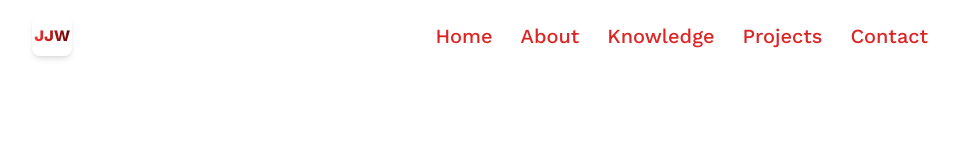
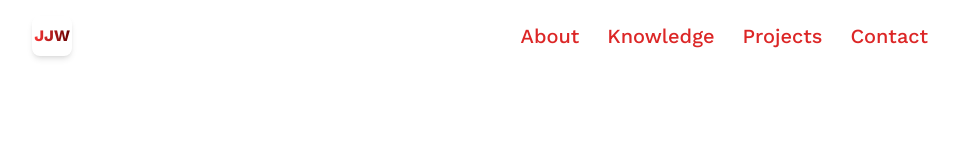
Before and after one commit to 735783D/jason-whitby-3d-cv-adventure, a React (Vite) app: page / in a window 1280 px wide. Shown: the top 160 px of the page, without its empty margins (160-1119 px from the left). Built offline with nearby package versions, Linux system fonts and the light colour scheme.

Commit message:
Removed the Home link from the Navbar to make prettier.

```diff
--- a/src/components/Navbar.jsx
+++ b/src/components/Navbar.jsx
@@ -10,7 +10,6 @@ const Navbar = () => {
         </NavLink>
 
         <nav className="flex lg:text-xl text-xxs lg:gap-7 gap-3 font-medium">
-            <NavLink to="/jason-whitby-3d-cv-adventure" className={({isActive}) => isActive ? "text-white" : "text-red-600"}>Home</NavLink>
             <NavLink to="/jason-whitby-3d-cv-adventure/about" className={({isActive}) => isActive ? "text-white" : "text-red-600"}>About</NavLink>
             <NavLink to="/jason-whitby-3d-cv-adventure/knowledge" className={({isActive}) => isActive ? "text-white" : "text-red-600"}>Knowledge</NavLink>
             <NavLink to="/jason-whitby-3d-cv-adventure/projects" className={({isActive}) => isActive ? "text-white" : "text-red-600"}>Projects</NavLink>
```
